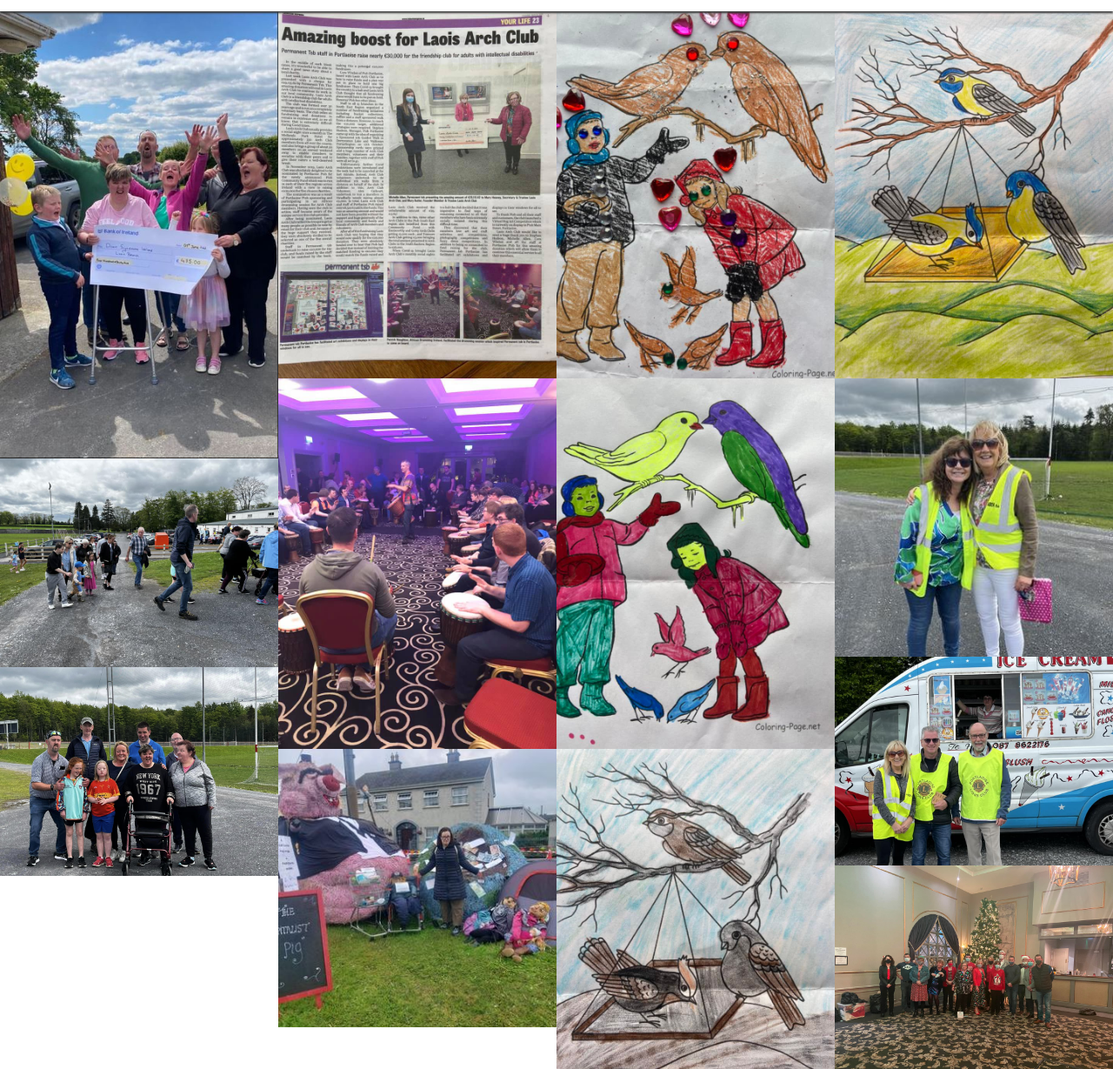
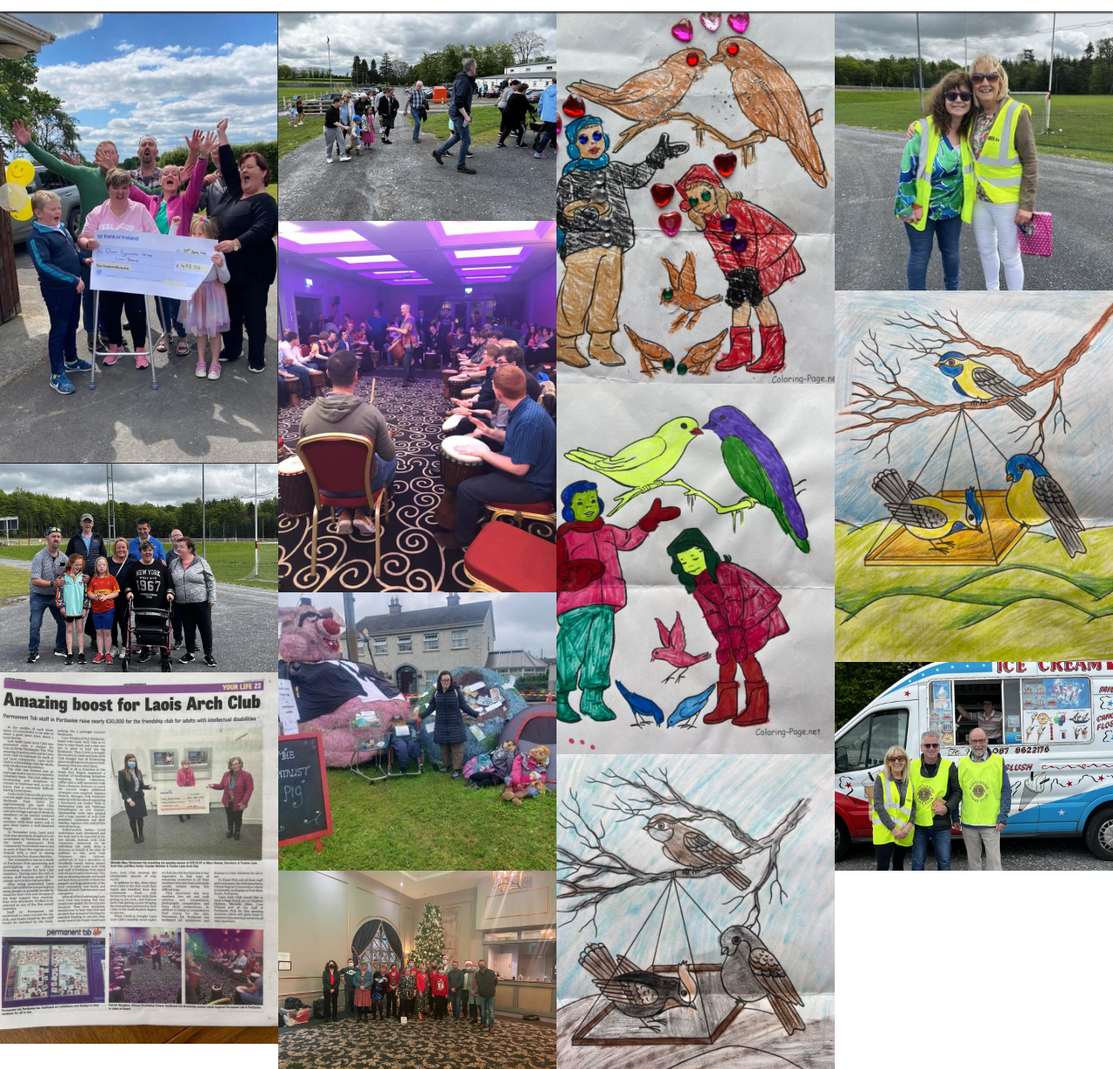
Before and after one commit to Conal2023/LaoisArchClub, a plain HTML site: page gallery.html in a window 1280 px wide. Shown: the part 71-1300 px from the top of the page at 87% size. Drawn offline with Linux system fonts and the light colour scheme.

Commit message:
Moved photos around

```diff
--- a/assets/css/style.css
+++ b/assets/css/style.css
@@ -184,7 +184,7 @@ main {
 /* Main content */
 main {
     /* Push main content down to accommodate larger header */
-    margin-top: 79px;
+    margin-top: 85px;
 }
 
     /* Gallery */
--- a/gallery.html
+++ b/gallery.html
@@ -42,19 +42,32 @@
     <Main>
         <section id="gallery">
             <div id="photos">
-                <img src="assets/images/Members and family raising money for charity-min.jpg" alt="Members raising money for Laois Arch Club">
-                <img src="assets/images/members and family taking part in recent fundraiser-min.jpg" alt="Members taking part in a sponsered walk">
-                <img src="assets/images/Members and family taking part in recent fundraiser 2-min.jpg" alt="Another group of members taking part in the sponsered walk">
-                <img src="assets/images/Huge support from local bank-min.jpg" alt="Local bank supporting the great cause!">
-                <img src="assets/images/members enjoying a drum session!-min.jpg" alt="Members taking part in some drum lessons">
-                <img src="assets/images/Members entry to the Scarecrow festival Durrow-min.jpg" alt="Members entry for the Durrow Scarecrow Competition">
-                <img src="assets/images/Member colouring competition 1-min.jpg" alt="Entries into a colouring competition">
-                <img src="assets/images/Member colouring competition 2-min.jpg" alt="Entries into a colouring competition">
-                <img src="assets/images/Member colouring competition 3-min.jpg" alt="Entries into a colouring competition">
-                <img src="assets/images/Member colouring competition 4-min.jpg" alt="Entries into a colouring competition">
-                <img src="assets/images/Volunteers at a recent fundraiser 2-min.jpg" alt="Two of our wonderful volunteers">
-                <img src="assets/images/Volunteers at a recent fundraiser-min.jpg" alt="Volunteers helping with the icecream truck!">
-                <img src="assets/images/Our wonderful volunteers-min.jpg" alt="What a great bunch of volunteers">
+                <img src="assets/images/Members and family raising money for charity-min.jpg"
+                    alt="Members raising money for Laois Arch Club">
+                <img src="assets/images/Members and family taking part in recent fundraiser 2-min.jpg"
+                    alt="Another group of members taking part in the sponsered walk">
+                <img src="assets/images/Huge support from local bank-min.jpg"
+                    alt="Local bank supporting the great cause!">
+                <img src="assets/images/members and family taking part in recent fundraiser-min.jpg"
+                    alt="Members taking part in a sponsered walk">
+                <img src="assets/images/members enjoying a drum session!-min.jpg"
+                    alt="Members taking part in some drum lessons">
+                <img src="assets/images/Members entry to the Scarecrow festival Durrow-min.jpg"
+                    alt="Members entry for the Durrow Scarecrow Competition">
+                    <img src="assets/images/Our wonderful volunteers-min.jpg" alt="What a great bunch of volunteers">
+                <img src="assets/images/Member colouring competition 1-min.jpg"
+                    alt="Entries into a colouring competition">
+                <img src="assets/images/Member colouring competition 2-min.jpg"
+                    alt="Entries into a colouring competition">
+                <img src="assets/images/Member colouring competition 3-min.jpg"
+                    alt="Entries into a colouring competition">
+                    <img src="assets/images/Volunteers at a recent fundraiser 2-min.jpg"
+                        alt="Two of our wonderful volunteers">
+                <img src="assets/images/Member colouring competition 4-min.jpg"
+                    alt="Entries into a colouring competition">
+                                <img src="assets/images/Volunteers at a recent fundraiser-min.jpg"
+                    alt="Volunteers helping with the icecream truck!">
+
 
             </div>
 
```
